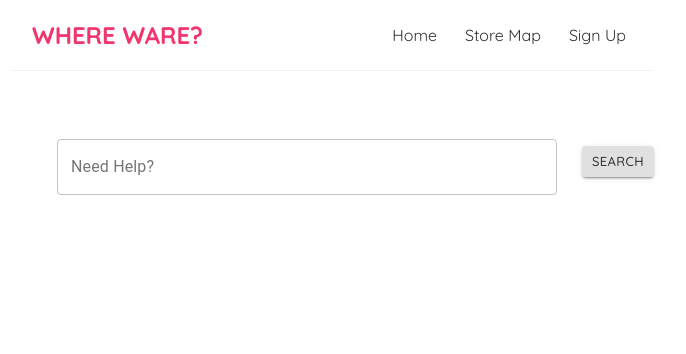
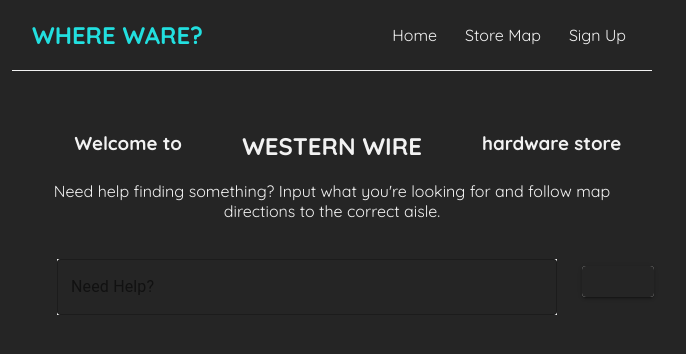
Before and after one commit to zhenrup/HackThe6ix, a React (Create React App) app in the folder hackthe6/frontend/: page / in a window 1280 px wide. Shown: the top 354 px of the page, without its empty margins (308-994 px from the left). Built offline with nearby package versions, Linux system fonts and the light colour scheme.

Commit message:
some styling

```diff
--- a/hackthe6/frontend/src/components/Navbar.js
+++ b/hackthe6/frontend/src/components/Navbar.js
@@ -1,8 +1,10 @@
 import { Link } from 'react-router-dom';
 
+import logo from './WhereLogo.png';
 const Navbar = () => {
   return (
     <nav className="navbar">
+      {/* <img src={logo} alt="Logo" style={{ height: '80px', width: '200px' }} /> */}
       <h1>WHERE WARE?</h1>
       <div className="links">
         <Link to="/">Home</Link>
--- a/hackthe6/frontend/src/index.css
+++ b/hackthe6/frontend/src/index.css
@@ -4,7 +4,8 @@
 * {
   margin: 0;
   font-family: 'Quicksand';
-  color: #333;
+  color: #f2f2f2;
+  background-color: #252525;
 }
 .navbar {
   padding: 20px;
@@ -15,48 +16,28 @@
   border-bottom: 1px solid #f2f2f2;
 }
 .navbar h1 {
-  color: #f1356d;
+  color: #22dfdf;
 }
+
 .navbar .links {
   margin-left: auto;
+  color: #22dfdf;
 }
 .navbar a {
   margin-left: 16px;
   text-decoration: none;
   padding: 6px;
+  color: #f2f2f2;
 }
 .navbar a:hover {
-  color: #f1356d;
+  color: #266d83;
 }
 .content {
   max-width: 600px;
   margin: 40px auto;
   padding: 20px;
 }
-/* blog previews / list */
-.blog-preview {
-  padding: 10px 16px;
-  margin: 20px 0;
-  border-bottom: 1px solid #fafafa;
+
+.buttonSearch {
+  background-color: #f2f2f2 !important;
 }
-.blog-preview:hover {
-  box-shadow: 1px 3px 5px rgba(0, 0, 0, 0.1);
-}
-.blog-preview h2 {
-  font-size: 20px;
-  color: #f1356d;
-  margin-bottom: 8px;
-}
-
-.blog-preview a {
-  text-decoration: none;
-}
-/* blog details page */
-.blog-details h2 {
-  font-size: 20px;
-  color: #f1356d;
-  margin-bottom: 10px;
-}
-.blog-details div {
-  margin: 20px 0;
-}
--- a/hackthe6/frontend/src/pages/Home.js
+++ b/hackthe6/frontend/src/pages/Home.js
@@ -9,6 +9,7 @@ const useStyles = makeStyles((theme) => ({
     '& .MuiTextField-root': {
       margin: theme.spacing(1),
       width: '25ch',
+      background: '#f2f2f2',
     },
   },
 }));
@@ -65,7 +66,39 @@ const Home = () => {
 
   return (
     <>
-      <form className={classes.root} noValidate autoComplete="off">
+      <Grid container>
+        <Grid item xs={3} align="right">
+          <h3>Welcome to</h3>
+        </Grid>
+
+        <Grid item xs={6} align="center">
+          <h2>WESTERN WIRE</h2>
+        </Grid>
+
+        <Grid item xs={3} align="left">
+          <h3>hardware store</h3>
+        </Grid>
+      </Grid>
+
+      <Grid container>
+        <Grid
+          item
+          xs={12}
+          align="center"
+          style={{ marginTop: 20, marginBottom: 10 }}
+        >
+          <p>
+            Need help finding something? Input what you're looking for and
+            follow map directions to the correct aisle.
+          </p>
+        </Grid>
+      </Grid>
+      <form
+        className={classes.root}
+        noValidate
+        autoComplete="off"
+        style={{ marginTop: 20 }}
+      >
         <Grid container>
           <Grid item xs={11} align="center">
             <TextField
@@ -75,6 +108,7 @@ const Home = () => {
               placeholder="Search for your ware..."
               style={{ width: 500 }}
               inputRef={valueRef}
+              className="searchBar"
             />
           </Grid>
           <Grid item xs={1} align="center" style={{ marginTop: 15 }}>
@@ -82,6 +116,7 @@ const Home = () => {
               variant="contained"
               size="small"
               // endIcon={<SendIcon />}
+
               onClick={sendValue}
             >
               Search
```
Also changed, not shown: hackthe6/frontend/src/components/Where.png (added), hackthe6/frontend/src/components/WhereLogo.png (added).
